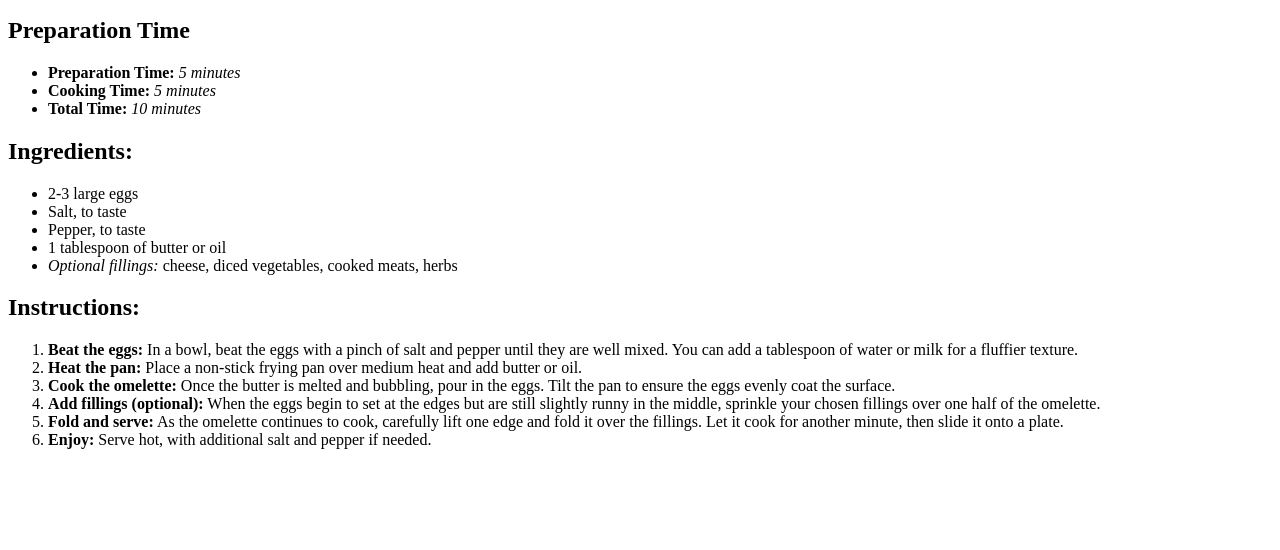
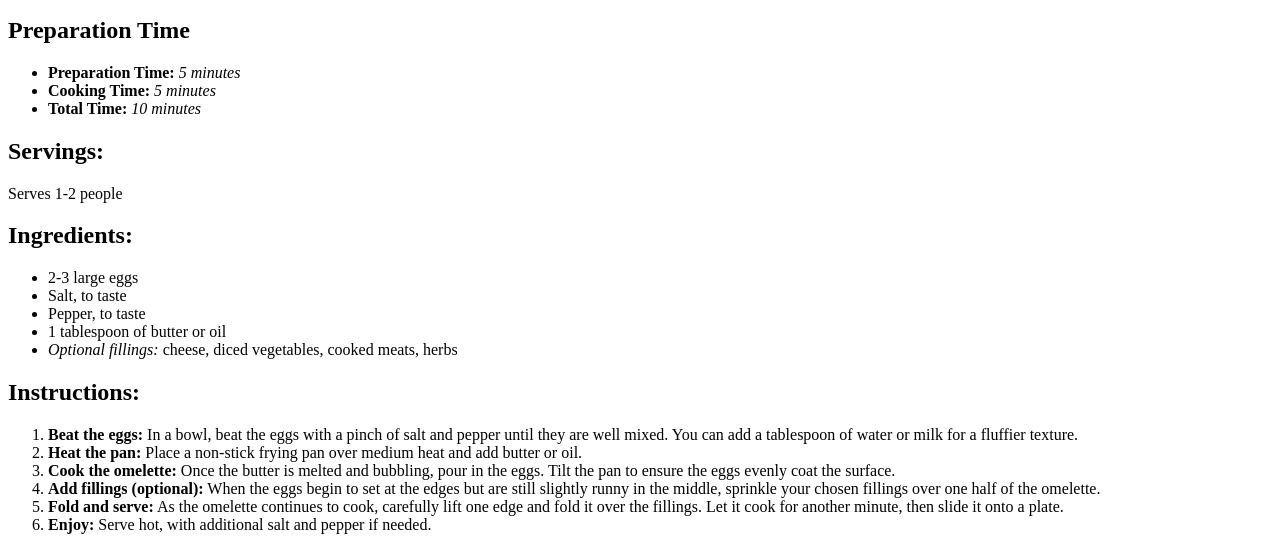
Before and after one commit to UnknownMDG/Omelette_recipe, a plain HTML site: page index.html in a window 1280 px wide. Shown: the part 413-963 px from the top of the page. Before the commit the page ends 878 px from the top, so only its background shows below. Drawn offline with Linux system fonts and the light colour scheme.

Commit message:
Add some section and div

```diff
--- a/index.html
+++ b/index.html
@@ -8,21 +8,29 @@
 	</head>
 	<body>
 		<header>
+			<div id="image">
 				<img src="https://www.hormelfoodservice.com/wp-content/uploads/2024/05/FONTANINI-Country-Johnny-Raw-Pork-Link_82304_Spinach-and-Cheese-Omelette_67440_550x310.jpg"
 				alt="A delicious omelette">
+			</div>
 			<h1>Simple Omelette Recipe</h1>
 		</header>
 		<main>
 			<p>An easy and quick dish, perfect for any meal. This classic omelette combines beaten eggs cooked to perfection,
 			optionally filled with your choice of cheese, vegetables, or meats.</p>
+			<div>
 				<h2>Preparation Time</h2>
 				<ul>
 				 <li><strong>Preparation Time:</strong><em> 5 minutes</em></li>
 				 <li><strong>Cooking Time:</strong><em> 5 minutes</em></li>
 				 <li><strong>Total Time:</strong><em> 10 minutes</em></li>
 				</ul>
-
-			<!-- Ingredients and Instructions section -->
+			</div>
+			<section>
+				<h2>Servings:</h2>
+				<p>Serves 1-2 people</p>
+			</section>
+			<section>
+				<div>
 					<h2>Ingredients:</h2>
 					<ul>
 						<li>2-3 large eggs</li>
@@ -31,6 +39,10 @@
 						<li>1 tablespoon of butter or oil</li>
 						<li><em>Optional fillings:</em> cheese, diced vegetables, cooked meats, herbs</li>
 					</ul>
+				</div>
+		    </section>
+			<section>
+				<div>
 					<h2>Instructions:</h2>
 					<ol>
 						<li><strong>Beat the eggs:</strong> In a bowl, beat the eggs with a pinch of salt and pepper until they are well mixed. You can add a tablespoon of water or milk for a fluffier texture.</li>
@@ -43,6 +55,8 @@
 							for another minute, then slide it onto a plate.</li>
 						<li><strong>Enjoy:</strong> Serve hot, with additional salt and pepper if needed.</li>
 					</ol>
+				</div>
+			</section>
 		</main>
 	</body>
 </html>
```
Lines whose indentation alone changed are shown as unchanged.
